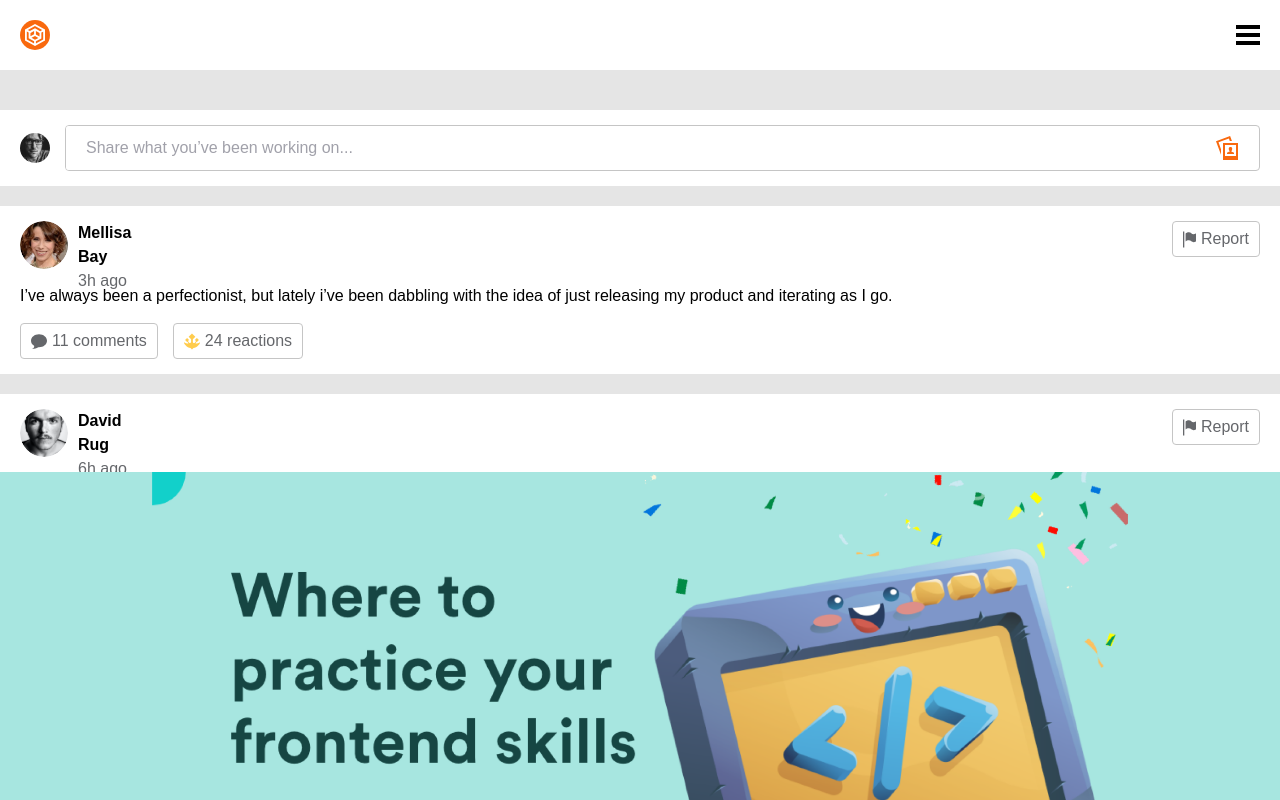
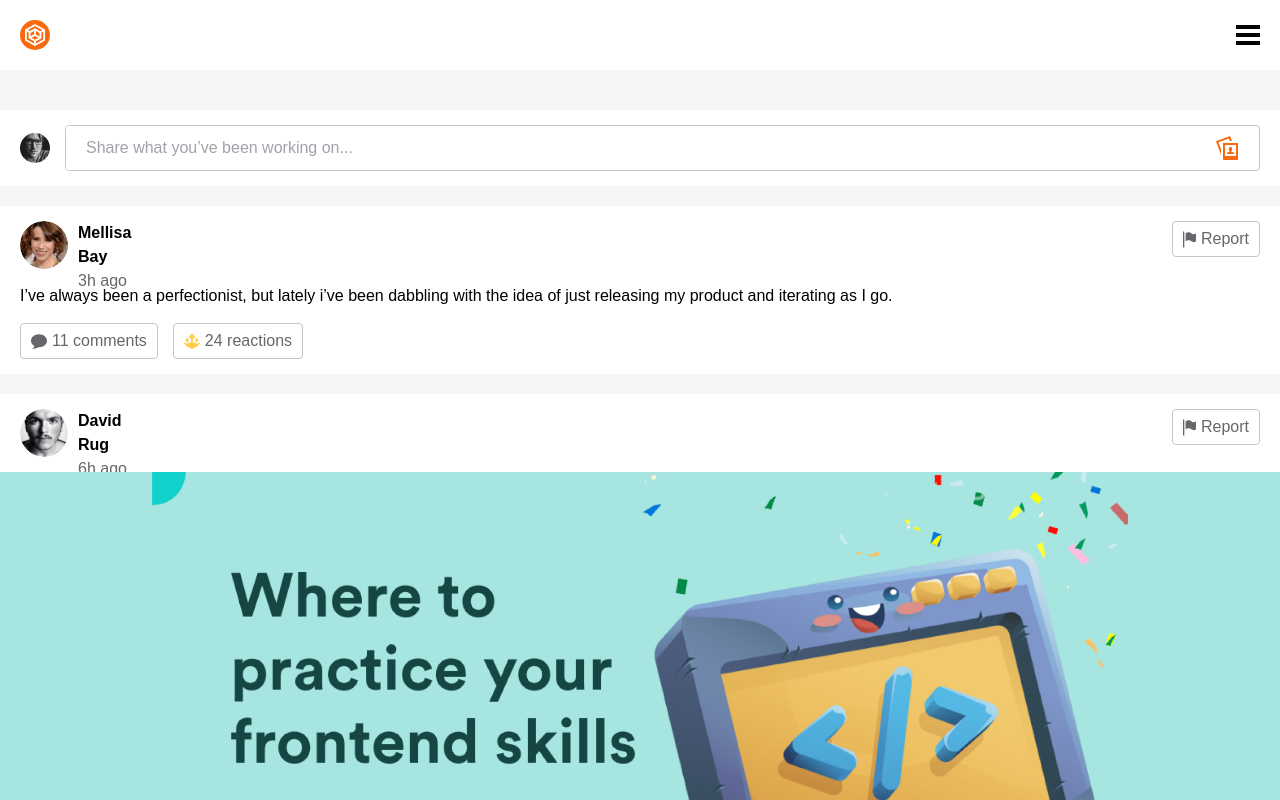
Before and after one commit to Alysander/accountable-demo-page, a React (Create React App) app: page / in a window 1280 px wide. Shown: the top 800 px of the page. Built offline with nearby package versions, Linux system fonts and the light colour scheme.

Commit message:
Use correct bg color!

```diff
--- a/tailwind.config.js
+++ b/tailwind.config.js
@@ -35,7 +35,7 @@ module.exports = {
         DEFAULT: "#65676B",
         livestream: "#9C969C",
         light: "#C5C5C5",
-        lightest: "#E5E5E5",
+        lightest: "#F4F5F7",
       },
     },
   },
```
